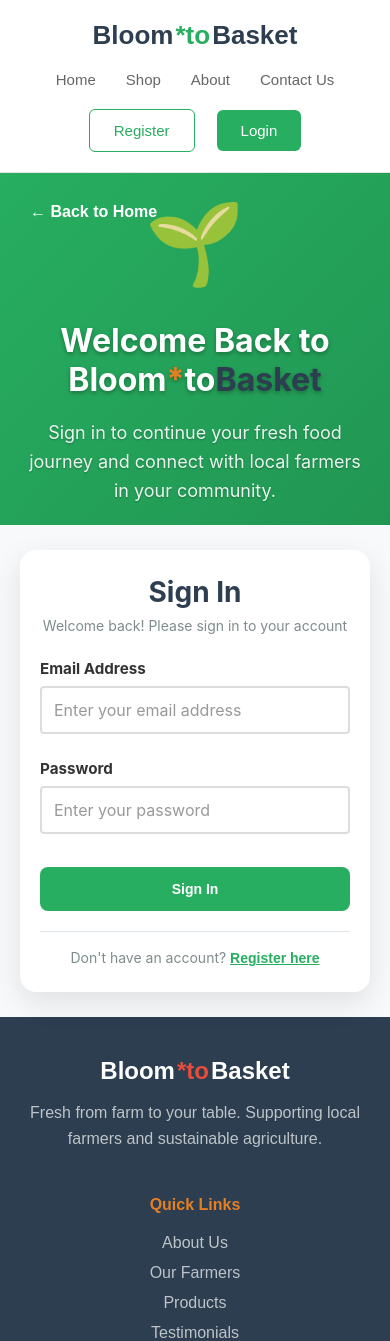
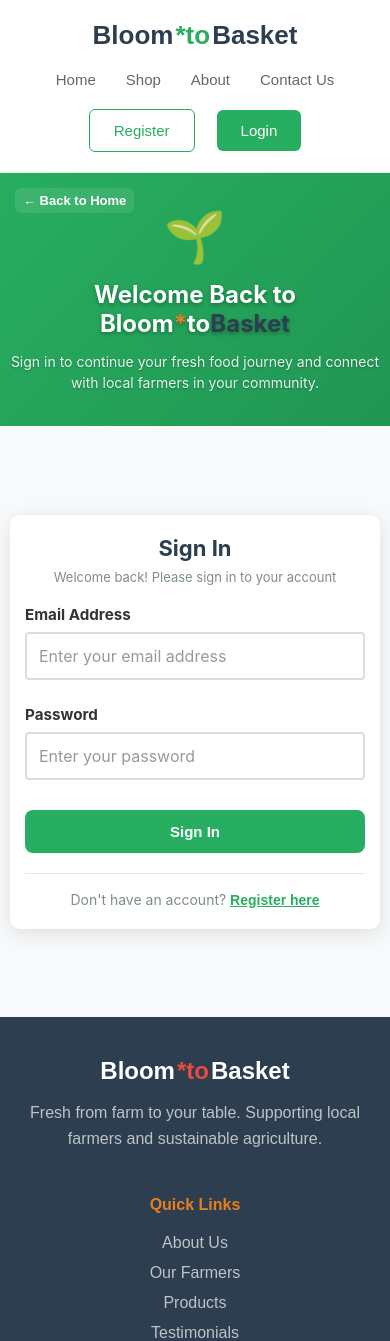
Before and after one commit to ayeshashaw/Bloom-to-Basket-Order-Management-System-, a React (Vite) app in the folder frontend/: page /login in a window 390 px wide. Shown: the top 1341 px of the page. Built offline with nearby package versions, Linux system fonts and the light colour scheme.

Commit message:
Update Register.css

```diff
--- a/frontend/src/pages/Register.css
+++ b/frontend/src/pages/Register.css
@@ -11,7 +11,6 @@ body {
 .register-container {
     display: flex;
     min-height: 100vh;
-    height: 100vh;
 }
 
 .register-image-section {
@@ -22,6 +21,7 @@ body {
     justify-content: center;
     position: relative;
     overflow: hidden;
+    min-height: 100vh;
 }
 
 .register-image-section::before {
@@ -40,6 +40,7 @@ body {
     z-index: 2;
     padding: 40px;
     max-width: 500px;
+    width: 100%;
 }
 
 .welcome-icon {
@@ -53,6 +54,7 @@ body {
     font-weight: 700;
     margin-bottom: 20px;
     text-shadow: 0 2px 4px rgba(0,0,0,0.3);
+    line-height: 1.2;
 }
 
 .welcome-subtitle {
@@ -69,13 +71,14 @@ body {
     align-items: center;
     justify-content: center;
     padding: 20px;
+    min-height: 100vh;
 }
 
 .register-form-container {
     width: 100%;
-    max-width: 380px;
+    max-width: 420px;
     background: white;
-    padding: 30px;
+    padding: 40px;
     border-radius: 16px;
     box-shadow: 0 10px 30px rgba(0, 0, 0, 0.1);
 }
@@ -89,14 +92,14 @@ body {
 }
 
 .register-subtitle {
-    font-size: 14px;
+    font-size: 16px;
     color: #7f8c8d;
     text-align: center;
-    margin-bottom: 25px;
+    margin-bottom: 30px;
 }
 
 .form-group {
-    margin-bottom: 18px;
+    margin-bottom: 20px;
 }
 
 .form-label {
@@ -107,38 +110,12 @@ body {
     margin-bottom: 8px;
 }
 
-.account-type-group {
-    display: flex;
-    gap: 20px;
-    margin-top: 8px;
-}
-
-.radio-option {
-    display: flex;
-    align-items: center;
-    gap: 8px;
-    cursor: pointer;
-}
-
-.radio-input {
-    width: 20px;
-    height: 20px;
-    accent-color: #27ae60;
-    cursor: pointer;
-}
-
-.radio-label {
-    font-size: 16px;
-    color: #2c3e50;
-    cursor: pointer;
-}
-
 .form-input {
     width: 100%;
-    padding: 12px 14px;
+    padding: 14px 16px;
     border: 2px solid #e1e8ed;
     border-radius: 8px;
-    font-size: 14px;
+    font-size: 16px;
     background-color: #f8f9fa;
     transition: all 0.3s ease;
     font-family: inherit;
@@ -157,19 +134,19 @@ body {
 
 .register-button {
     width: 100%;
-    padding: 14px;
+    padding: 16px;
     background-color: #27ae60;
     color: white;
     border: none;
     border-radius: 8px;
-    font-size: 14px;
+    font-size: 16px;
     font-weight: 600;
     cursor: pointer;
     transition: all 0.3s ease;
-    margin-top: 8px;
+    margin-top: 10px;
 }
 
-.register-button:hover {
+.register-button:hover:not(:disabled) {
     background-color: #219653;
     transform: translateY(-1px);
     box-shadow: 0 4px 12px rgba(39, 174, 96, 0.3);
@@ -179,23 +156,28 @@ body {
     transform: translateY(0);
 }
 
+.register-button:disabled {
+    opacity: 0.7;
+    cursor: not-allowed;
+}
+
 .login-link-container {
     text-align: center;
-    margin-top: 20px;
-    padding-top: 15px;
+    margin-top: 24px;
+    padding-top: 20px;
     border-top: 1px solid #e1e8ed;
 }
 
 .login-link-text {
     color: #7f8c8d;
-    font-size: 14px;
+    font-size: 16px;
 }
 
 .login-link {
     color: #27ae60;
     background: none;
     border: none;
-    font-size: 14px;
+    font-size: 16px;
     font-weight: 600;
     cursor: pointer;
     transition: color 0.3s ease;
@@ -223,31 +205,33 @@ body {
     z-index: 3;
     cursor: pointer;
     transition: opacity 0.3s ease;
-    padding: 0;
+    padding: 8px 12px;
+    border-radius: 6px;
+    background-color: rgba(255, 255, 255, 0.1);
+    backdrop-filter: blur(10px);
 }
 
 .back-to-home:hover {
     opacity: 0.8;
+    background-color: rgba(255, 255, 255, 0.2);
 }
 
-@media (max-width: 768px) {
+@media (max-width: 1024px) {
     .register-container {
         flex-direction: column;
-        height: auto;
-        min-height: 100vh;
     }
 
     .register-image-section {
-        min-height: 300px;
+        min-height: 40vh;
         flex: none;
     }
 
     .welcome-content {
-        padding: 20px;
+        padding: 30px 20px;
     }
 
     .welcome-title {
-        font-size: 32px;
+        font-size: 36px;
     }
 
     .welcome-subtitle {
@@ -255,18 +239,270 @@ body {
     }
 
     .register-form-section {
+        min-height: 60vh;
+        padding: 30px 20px;
+    }
+
+    .register-form-container {
+        max-width: 500px;
+        padding: 35px;
+    }
+}
+
+@media (max-width: 768px) {
+    .register-container {
+        flex-direction: column;
+        min-height: 100vh;
+    }
+
+    .register-image-section {
+        min-height: 35vh;
+        flex: none;
+    }
+
+    .welcome-content {
+        padding: 20px 15px;
+        max-width: 100%;
+    }
+
+    .welcome-icon {
+        font-size: 60px;
+        margin-bottom: 20px;
+    }
+
+    .welcome-title {
+        font-size: 28px;
+        margin-bottom: 15px;
+    }
+
+    .welcome-subtitle {
+        font-size: 16px;
+        line-height: 1.5;
+    }
+
+    .register-form-section {
         flex: 1;
-        padding: 20px;
+        padding: 20px 15px;
+        min-height: 65vh;
     }
 
     .register-form-container {
         padding: 25px 20px;
         margin: 0;
+        max-width: 100%;
+        border-radius: 12px;
+        box-shadow: 0 5px 20px rgba(0, 0, 0, 0.1);
+    }
+
+    .register-title {
+        font-size: 24px;
+    }
+
+    .register-subtitle {
+        font-size: 14px;
+        margin-bottom: 25px;
+    }
+
+    .form-group {
+        margin-bottom: 18px;
+    }
+
+    .form-label {
+        font-size: 15px;
+        margin-bottom: 6px;
+    }
+
+    .form-input {
+        padding: 12px 14px;
+        font-size: 16px;
+        border-radius: 6px;
+    }
+
+    .register-button {
+        padding: 14px;
+        font-size: 16px;
+        margin-top: 5px;
+    }
+
+    .login-link-container {
+        margin-top: 20px;
+        padding-top: 15px;
+    }
+
+    .login-link-text {
+        font-size: 14px;
+    }
+
+    .login-link {
+        font-size: 14px;
+    }
+
+    .back-to-home {
+        top: 20px;
+        left: 20px;
+        font-size: 14px;
+        padding: 6px 10px;
+    }
+}
+
+@media (max-width: 480px) {
+    .register-image-section {
+        min-height: 30vh;
+    }
+
+    .welcome-content {
+        padding: 15px 10px;
+    }
+
+    .welcome-icon {
+        font-size: 50px;
+        margin-bottom: 15px;
+    }
+
+    .welcome-title {
+        font-size: 24px;
+        margin-bottom: 12px;
+    }
+
+    .welcome-subtitle {
+        font-size: 14px;
+    }
+
+    .register-form-section {
+        padding: 15px 10px;
+        min-height: 70vh;
+    }
+
+    .register-form-container {
+        padding: 20px 15px;
+        border-radius: 10px;
+    }
+
+    .register-title {
+        font-size: 22px;
+    }
+
+    .register-subtitle {
+        font-size: 13px;
+        margin-bottom: 20px;
+    }
+
+    .form-group {
+        margin-bottom: 16px;
+    }
+
+    .form-label {
+        font-size: 14px;
+    }
+
+    .form-input {
+        padding: 11px 12px;
+        font-size: 16px;
+    }
+
+    .register-button {
+        padding: 13px;
+        font-size: 15px;
+    }
+
+    .back-to-home {
+        top: 15px;
+        left: 15px;
+        font-size: 13px;
+        padding: 5px 8px;
+    }
+}
+
+@media (max-width: 360px) {
+    .welcome-content {
+        padding: 10px;
+    }
+
+    .welcome-title {
+        font-size: 20px;
+    }
+
+    .welcome-subtitle {
+        font-size: 13px;
+    }
+
+    .register-form-container {
+        padding: 15px 12px;
+    }
+
+    .register-title {
+        font-size: 20px;
+    }
+
+    .form-input {
+        padding: 10px 12px;
+    }
+
+    .register-button {
+        padding: 12px;
+        font-size: 14px;
+    }
+}
+
+@media (max-width: 768px) and (orientation: landscape) {
+    .register-container {
+        flex-direction: row;
+    }
+
+    .register-image-section {
+        min-height: 100vh;
+        flex: 0.4;
+    }
+
+    .register-form-section {
+        flex: 0.6;
+        min-height: 100vh;
+    }
+
+    .welcome-content {
+        padding: 15px;
+    }
+
+    .welcome-icon {
+        font-size: 40px;
+        margin-bottom: 10px;
+    }
+
+    .welcome-title {
+        font-size: 22px;
+        margin-bottom: 8px;
+    }
+
+    .welcome-subtitle {
+        font-size: 14px;
+    }
+
+    .register-form-container {
+        padding: 20px 15px;
         max-width: 350px;
     }
+}
 
-    .account-type-group {
-        flex-direction: column;
-        gap: 15px;
+@media (-webkit-min-device-pixel-ratio: 2), (min-resolution: 192dpi) {
+    .register-form-container {
+        box-shadow: 0 8px 25px rgba(0, 0, 0, 0.12);
     }
 }
+
+.form-input:focus,
+.register-button:focus,
+.login-link:focus,
+.back-to-home:focus {
+    outline: 2px solid #27ae60;
+    outline-offset: 2px;
+}
+
+@media (max-width: 768px) {
+    html {
+        scroll-behavior: smooth;
+    }
+
+    .register-form-section {
+        overflow-y: auto;
+    }
+}
```
